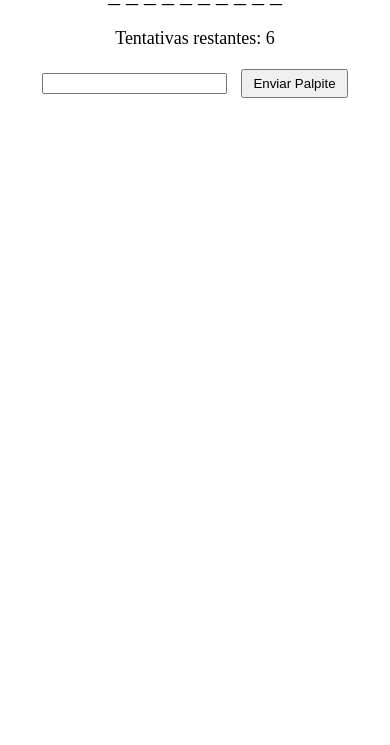
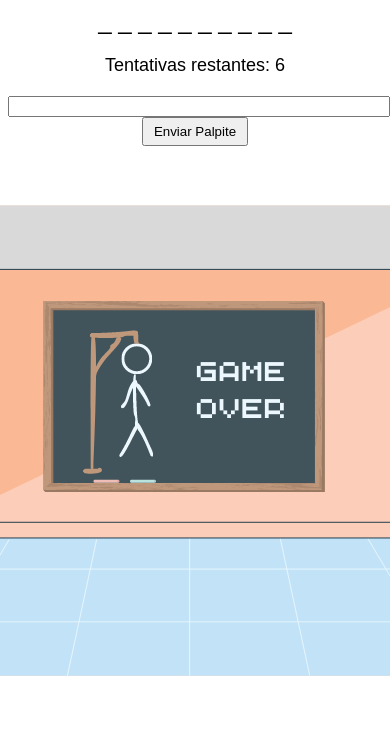
Before and after one commit to ElliotCassimiro/JogoDaForca, a plain HTML site: page index.html in a window 390 px wide. Shown: the part 99-844 px from the top of the page. Drawn offline with Linux system fonts and the light colour scheme.

Commit message:
Delete Image 0

```diff
--- a/css/style.css
+++ b/css/style.css
@@ -1,5 +1,12 @@
 body {
     text-align: center;
+    font-family: Arial, sans-serif;
+
+    background-image: url("/images/forca7.png");
+    background-size:auto;
+    background-position:top;
+    background-repeat: no-repeat;
+
   }
 
   h1 {
@@ -23,3 +30,13 @@ body {
   #guess-btn {
     padding: 5px 10px;
   }
+
+  @media (max-width: 600px) {
+    #guess-input {
+      width: 100%;
+    }
+
+    #guess-button {
+      margin-top: 10px;
+    }
+  }
--- a/index.html
+++ b/index.html
@@ -3,6 +3,7 @@
 <html lang="pt-br">
     <meta charset="UTF-8">
     <meta name="viewport" content="width=device-width, initial-scale=1.0">
+    <img id="hangman-image" src="images/forca0.png" alt="Forca">
 <head>
   <title>Jogo da Forca</title>
   <link rel="stylesheet" type="text/css" href="css/style.css">
--- a/js/script.js
+++ b/js/script.js
@@ -49,6 +49,7 @@ var words = [
     if (!found) {
       guesses--;
       document.getElementById("guesses").textContent = "Tentativas restantes: " + guesses;
+
       // Atualiza a imagem da forca
         var hangmanImage = document.getElementById("hangman-image");
         hangmanImage.src = "images/forca" + (6 - guesses) + ".png";
```
Also changed, not shown: images/forca0.png (deleted).
